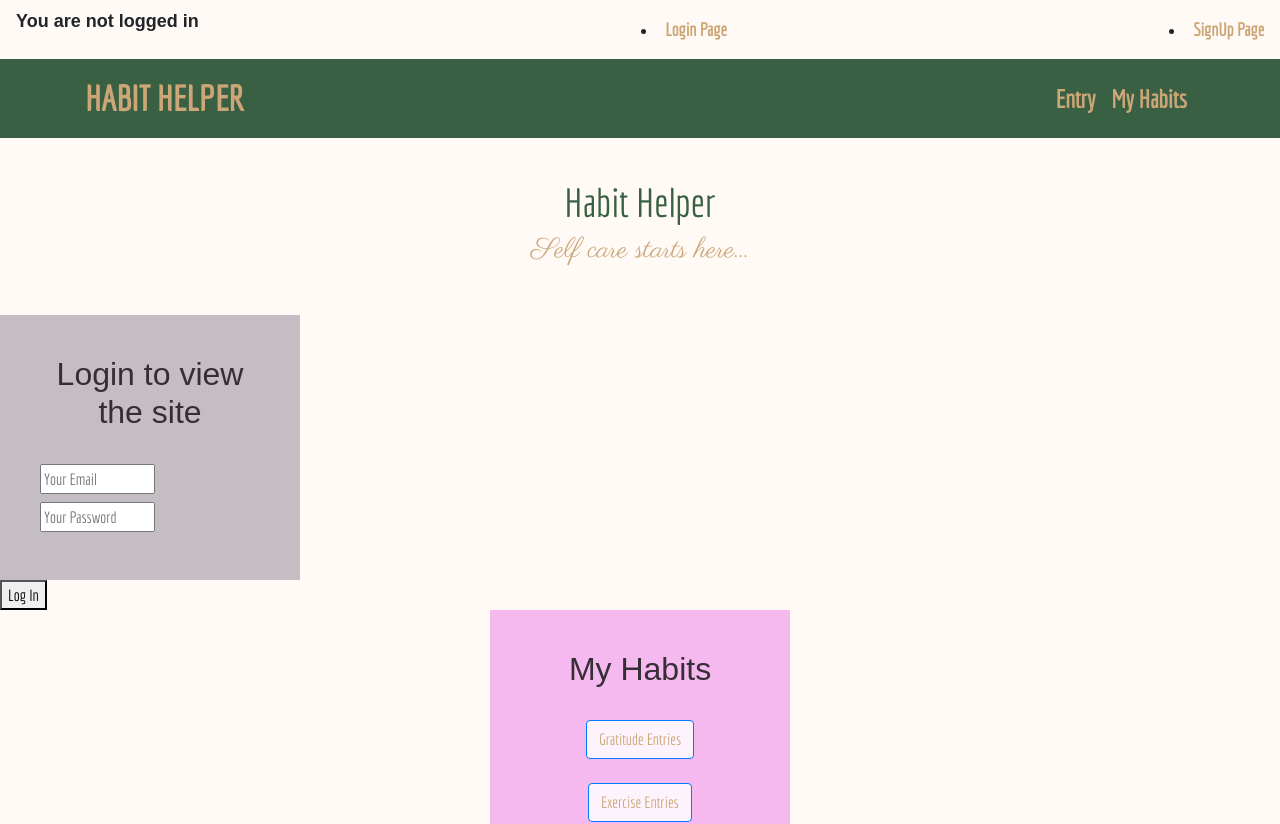
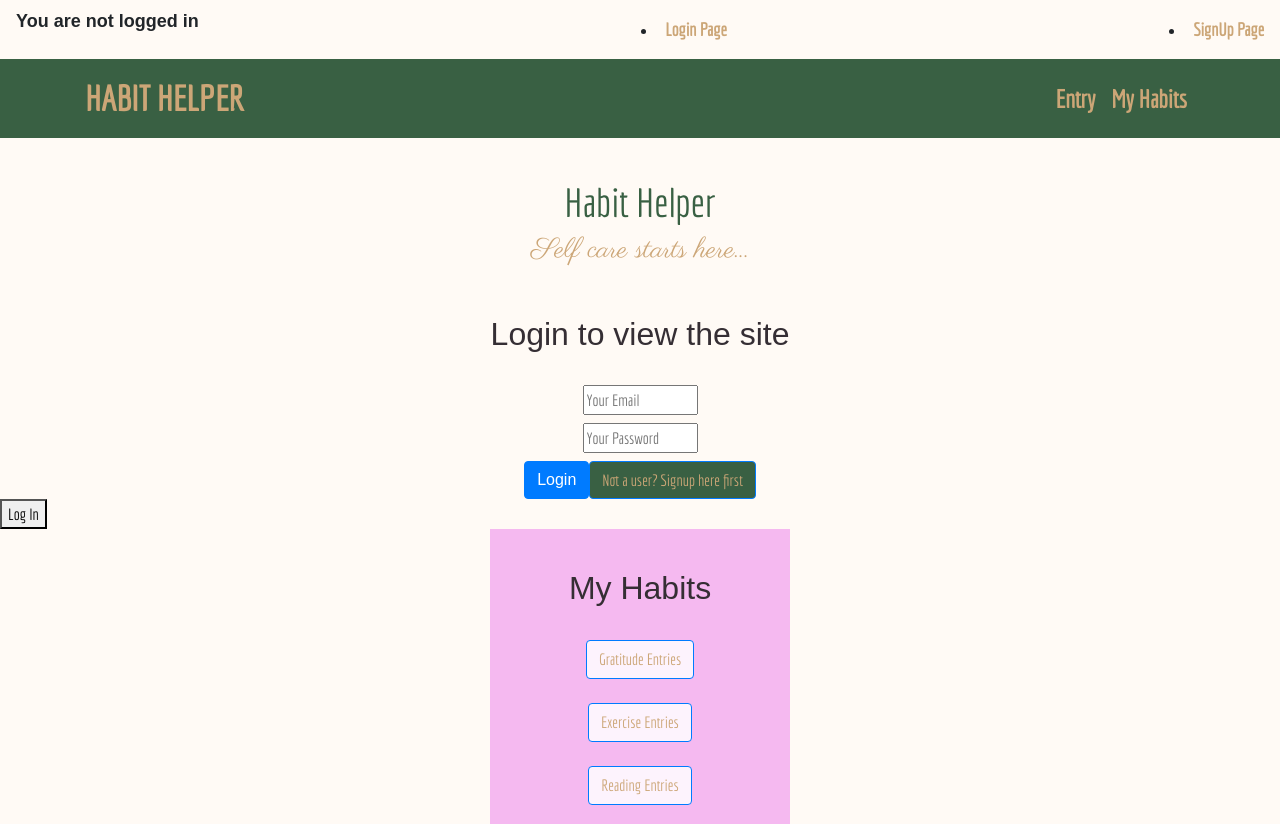
Before and after one commit to suziestephen/habit-helper.github.io, a React (Create React App) app in the folder client/: page /ReadingLog in a window 1280 px wide. Shown: the top 824 px of the page. Built offline with nearby package versions, Linux system fonts and the light colour scheme; no server answers; a web font is replaced by a local one.

Commit message:
user login setup

```diff
--- a/client/src/components/Login/LoginForm.js
+++ b/client/src/components/Login/LoginForm.js
@@ -1,13 +1,8 @@
-
-
-
-
-
-
 import React, { Component } from "react";
 import API from '../../utils/API';
 import { Form, Button } from "react-bootstrap";
 import "./loginform.css"
+import { Redirect, Link, useHistory } from 'react-router-dom';
 
 //react proxy
 
@@ -24,9 +19,24 @@ import "./loginform.css"
     });
   };
 
+        //  //auth.login
+        // onSubmit = (e) => {
+        //     e.preventDefault();
+        //     console.log('handleSubmit');
+        //     //this.props.login(this.state.email, this.state.password);
+        //     Auth.login({
+        //         email: this.state.email,
+        //         password: this.state.password
+        //     }).then(response => {
+        //         console.log(response);
+        //           this.props.history.push('/');
+        //     });
+        // }
+
+
   onSubmit = e => {
     e.preventDefault();
-    API.getUser({
+    API.getUser({ //auth.login ?? //this is the link to the user table to confirm
       email: this.state.email,
       password: this.state.password,
     });
@@ -34,10 +44,10 @@ import "./loginform.css"
 
   render() {
     return (
-      <div className="login-container">
+      <div className="display-container">
         <h2>Login to view the site</h2>
       <br />
-        <Form className="login-form">
+        <Form className="form">
           <label>
               <input
                 name="email"
@@ -55,6 +65,12 @@ import "./loginform.css"
                 onChange={e => this.change(e)}
               />
             </label>
+
+            <br></br>
+            <Button className="button-1" onClick={this.onSubmit}>Login</Button>
+            <Button className="button-2">
+              <Link to="/signup" float="middle">Not a user? Signup here first</Link>
+            </Button>
         </Form>
       </div>
       );
--- a/client/src/utils/API.js
+++ b/client/src/utils/API.js
@@ -1,17 +1,19 @@
 import axios from "axios";
 const site = "http://localhost:3001";
 
+const axiosInstance = axios.create({
+  baseURL: window.location.host.includes('localhost') ? 'http://localhost:3001' : '',
+  withCredentials: true
+})
+
+
 export default {
 
-  getEntries: function() {
-    return axios.get("http://localhost:3001/api/entries");
-  },
 
   // // Gets all gratitude entries
   getGratitude: function() {
     return axios.get(site + "/api/entries/gratitude");
   },
-
 
   deleteGratitude: function(id) {
     return axios.delete(site + "/api/entries/gratitude" + id);
@@ -26,11 +28,7 @@ export default {
   getExercise: function() {
     return axios.get(site + "/api/entries/exercise");
   },
-  // // Gets the exercise entries with the given id
-  // getExercise: function(id) {
-  //   return axios.get(site + "/api/entries/exercise/"+ id);
-  // },
-  // Deletes the exercise entries with the given id
+
   deleteExercise: function(id) {
     return axios.delete(site + "/api/entries/exercise/" + id);
   },
@@ -43,10 +41,7 @@ export default {
     getReading: function() {
       return axios.get(site + "/api/entries/reading");
     },
-    // // Gets the reading entries with the given id
-    // getReading: function(id) {
-    //   return axios.get(site + "/api/entries/reading/"+ id);
-    // },
+
 
      // Gets the reading entries with the given id
      updateReading: function(id) {
@@ -62,12 +57,39 @@ export default {
       return axios.post(site + "/api/entries/reading", readingData);
     },
 
+
+
+    //LOGIN AND SIGNUP
     saveSignup: function(signupData) {
     return axios.post(site + "/api/user/signup", signupData);
      },
 
+    login: function(email, password) {
+    return axios.post(site + "/api/user/login", { username: email, password });
+    },
+
     getUser: function() {
-    return axios.get(site + "/api/user/signup")
-    }
+      return axios.get("/api/user/login");
+    },
+
+    getUserId: function() {
+      return axios.get("/api/user/user-id");
+    },
+
+    logout: function() {
+      console.log('logout');
+      return axios.post('/api/user/logout');
+  },
+
+    // Check if user is logged in
+    userLoggedIn: function() {
+      return axiosInstance({
+        method: 'get',
+        url: "/api/user/logged-in",
+      })
+    },
+
+
+
 
 };
```
